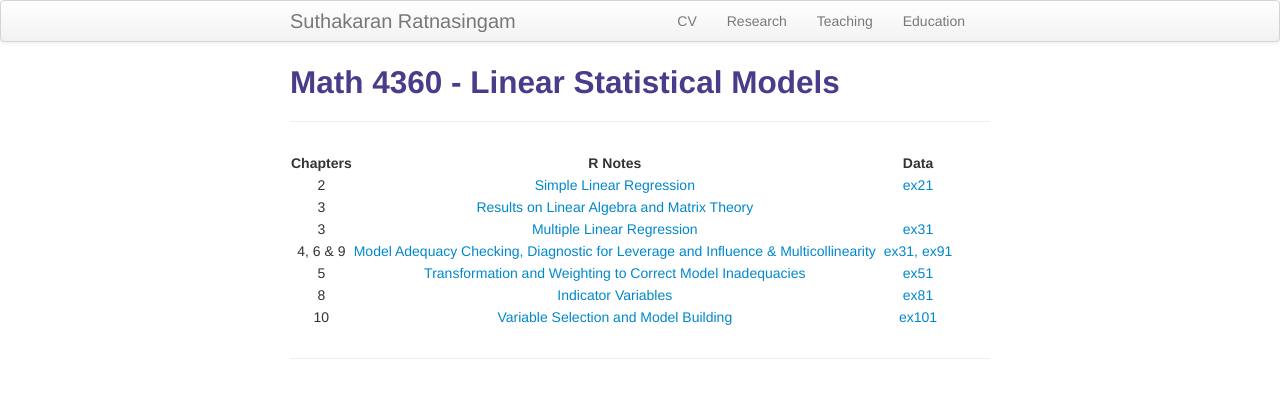
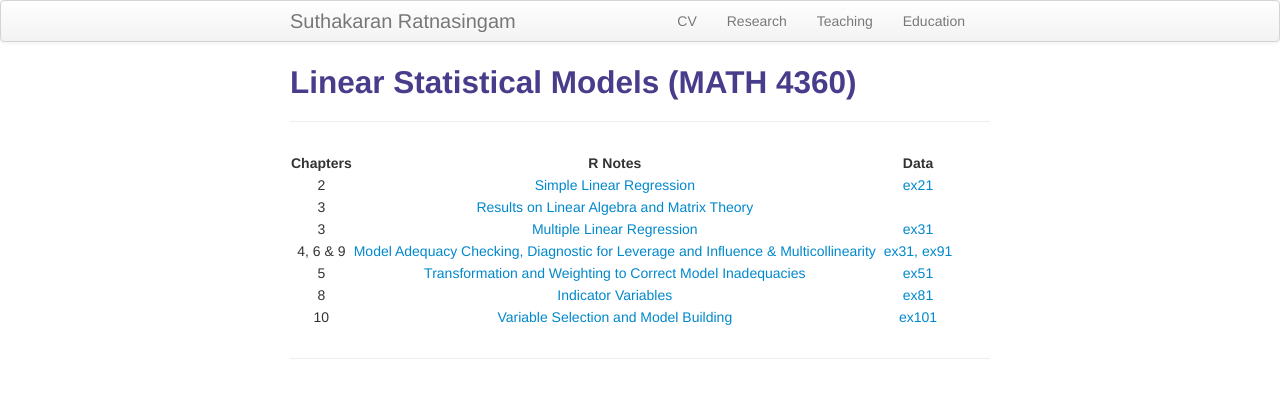
Before and after one commit to suthakaranr/suthakaranr.github.io, a Jekyll site: the page built from pages/LinStatMod.md, in a window 1280 px wide. Shown: the top 398 px of the page. Built offline with Jekyll 4.4.1, drawn with Linux system fonts in a browser that asks for light colours.

```diff
--- a/pages/LinStatMod.md
+++ b/pages/LinStatMod.md
@@ -1,6 +1,6 @@
 ---
 layout: page
-title: Math 4360 - Linear Statistical Models
+title: Linear Statistical Models (MATH 4360)
 description: Linear Statistical Models
 ---
 
```
